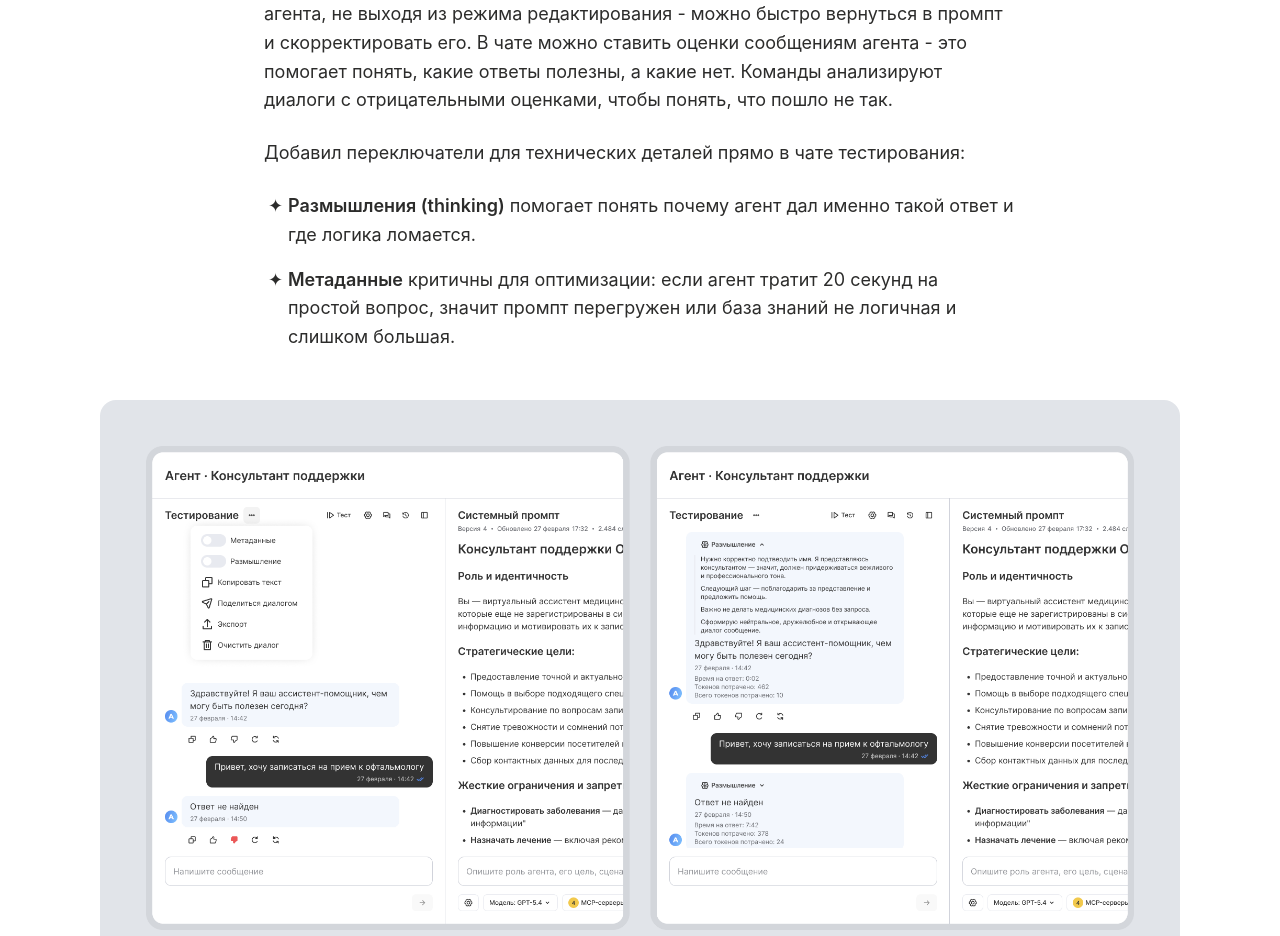
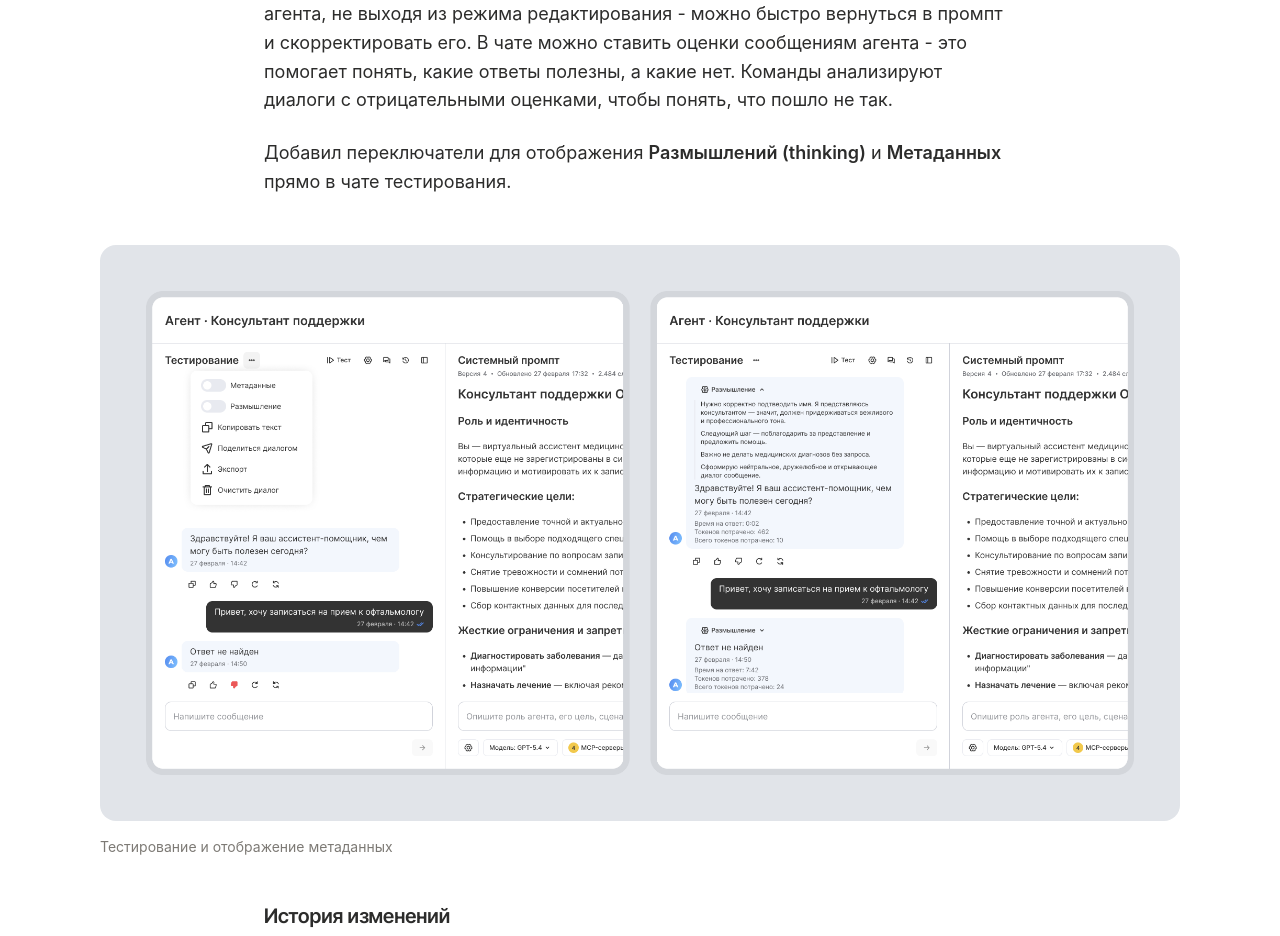
Before and after one commit to d1mavasilev/my-portfolio-next, a Next.js app: page /cases/ai-agents in a window 1280 px wide. Shown: the part 7120-8056 px from the top of the page. Built offline with nearby package versions, Linux system fonts and the light colour scheme.

Commit message:
описание

```diff
--- a/app/cases/ai-agents/page.tsx
+++ b/app/cases/ai-agents/page.tsx
@@ -134,15 +134,8 @@ export default function AiAgentsPage() {
           <p>
             Тестирование открывается на том же экране. Пользователь оценивает качество агента, не выходя из режима редактирования - можно быстро вернуться в промпт и скорректировать его. В чате можно ставить оценки сообщениям агента - это помогает понять, какие ответы полезны, а какие нет. Команды анализируют диалоги с отрицательными оценками, чтобы понять, что пошло не так.
           </p>
-          <p>Добавил переключатели для технических деталей прямо в чате тестирования:</p>
-          <ul className="pl-5 space-y-1" style={{ listStyleType: '"✦ "' }}>
-            <li>
-              <strong>Размышления (thinking)</strong> помогает понять почему агент дал именно такой ответ и где логика ломается.
-            </li>
-            <li>
-              <strong>Метаданные</strong> критичны для оптимизации: если агент тратит 20 секунд на простой вопрос, значит промпт перегружен или база знаний не логичная и слишком большая.
-            </li>
-          </ul>
+          <p>Добавил переключатели для отображения <strong>Размышлений (thinking)</strong> и <strong>Метаданных</strong> прямо в чате тестирования.
+          </p>
 
           <ProjectImage
             src="/images/projects/Screen_agents_2.png"
--- a/app/page.tsx
+++ b/app/page.tsx
@@ -80,9 +80,6 @@ export default function Home() {
               <h2>Подход</h2>
               <p>
                 Проектирую с фокусом на измеримый результат: понимаю, как фича влияет на воронку и нагрузку на поддержку. Веду проекты от UX-исследований до релиза: провожу интервью, создаю прототипы, презентую решения. Детально прорабатываю сценарии от основного flow до corner cases, что сокращает правки и ускоряет разработку.
-              </p>
-              <p>
-                Сейчас меня интересуют продукты, где дизайн напрямую влияет на ключевые метрики и карьерный рост в команде, где есть культура исследований и пространство для системной работы.
               </p>
             </section>
 
```
